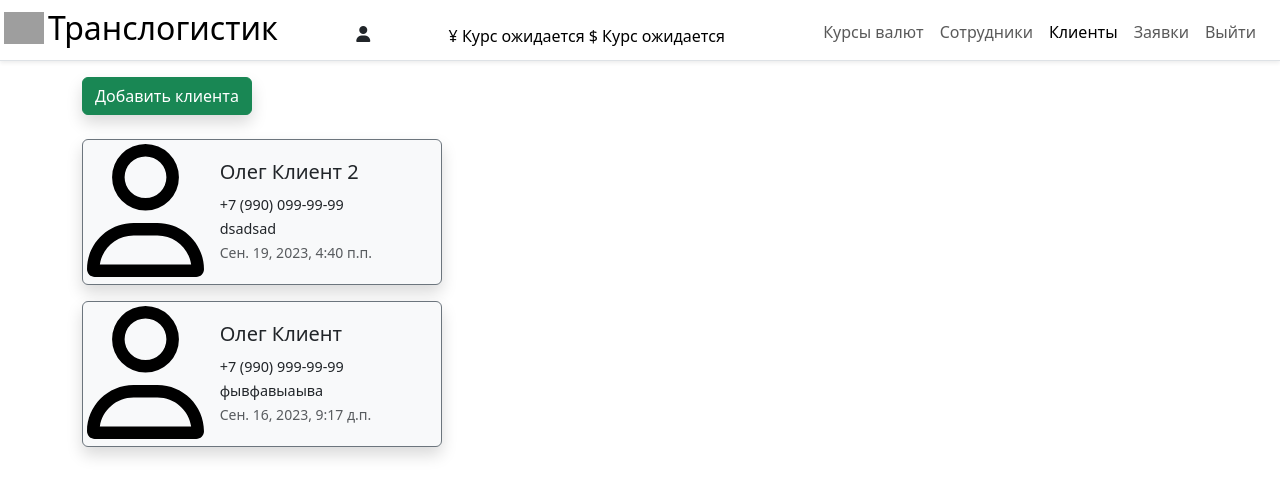
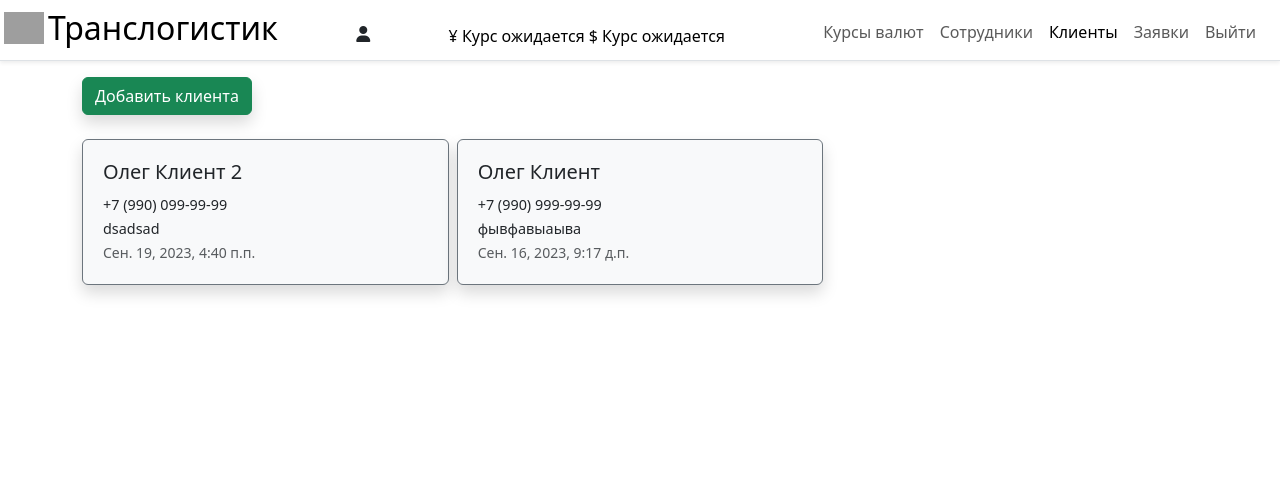
Before and after one commit to linwave/leader_cargo, a Django app: page /clients/ in a window 1280 px wide. Shown: the top 497 px of the page. Run offline with Django 3.2, Linux system fonts and the light colour scheme; a user stored in the database is signed in; data comes from the database, SQL or seed files in the repository; data that the repository does not hold is empty; grey boxes are pictures that could not be loaded.

Commit message:
Мини обновления дизайна

```diff
--- a/leader_cargo/main/templates/main/appeals.html
+++ b/leader_cargo/main/templates/main/appeals.html
@@ -65,14 +65,14 @@
         <div class="col-sm-4">
             <div class="card text-dark bg-light mb-3 border-secondary shadow p-1 rounded" style="max-width: 400px;">
                 <div class="row g-0">
-                    <div class="col-md-4">
+                    <div class="col-3">
                         {% if appeal.get_appeal_photo %}
                         <img src="{{ appeal.get_appeal_photo.url }}" class="img-fluid rounded-start">
                         {% else %}
                         <img src="{% static 'main/images/No_image_available.svg' %}" class="img-fluid rounded-start" alt="fff">
                         {% endif %}
                     </div>
-                    <div class="col-md-8">
+                    <div class="col-9">
                         <div class="card-body">
                             <h5 class="card-title"><a href="{{ appeal.get_absolute_url }}" class="stretched-link text-decoration-none" id="list-employees">{{ appeal.tag }}</a></h5>
                             <span class="card-text" style="font-size: .9rem;">{{ appeal.get_client.first_name }}</span><br>
--- a/leader_cargo/main/templates/main/card_appeal_manager.html
+++ b/leader_cargo/main/templates/main/card_appeal_manager.html
@@ -36,7 +36,11 @@
             </tr>
             <tr class="table-light">
                 <td><h6 >Клиент:</h6></td>
+                {% if appeal.status == 'Черновик' %}
                 <td><h6 >{{ edit_form_manager.client }}</h6></td>
+                {% else %}
+                <td><h6 >{{ client_fio }}</h6></td>
+                {% endif %}
             </tr>
             <tr class="table-light">
                 <td><h6 >Количество позиций:</h6></td>
--- a/leader_cargo/main/templates/main/clients.html
+++ b/leader_cargo/main/templates/main/clients.html
@@ -6,15 +6,11 @@
 
 {% block content %}
 <a class="btn btn-success shadow" href="{% url 'create_client' %}" role="button">Добавить клиента</a><br><br>
+<div class="row g-2">
     {% if all_clients %}
     {% for client in all_clients %}
     <div class="col-sm-4">
-            <div class="card text-dark bg-light mb-3 border-secondary shadow p-1 rounded" style="max-width: 360px;">
-                <div class="row g-0">
-                    <div class="col-md-4">
-                        <img src="{% static 'main/images/user-regular.svg' %}" class="img-fluid rounded-start" alt="fff">
-                    </div>
-                    <div class="col-md-8">
+        <div class="card text-dark bg-light mb-3 border-secondary shadow p-1 rounded" style="max-width: 440px;">
             <div class="card-body">
                 <h5 class="card-title"><a href="{{ client.get_absolute_url_client }}" class="stretched-link text-decoration-none" id="list-employees">{{ client.first_name }}</a></h5>
                 <span class="card-text" style="font-size: .9rem;">{{ client.phone }}</span><br>
@@ -23,10 +19,9 @@
             </div>
         </div>
     </div>
-            </div>
-        </div>
     {% endfor %}
     {% else %}
     <p>Нет клиентов</p>
     {% endif %}
+</div>
 {% endblock %}
```
Lines whose indentation alone changed are shown as unchanged.
